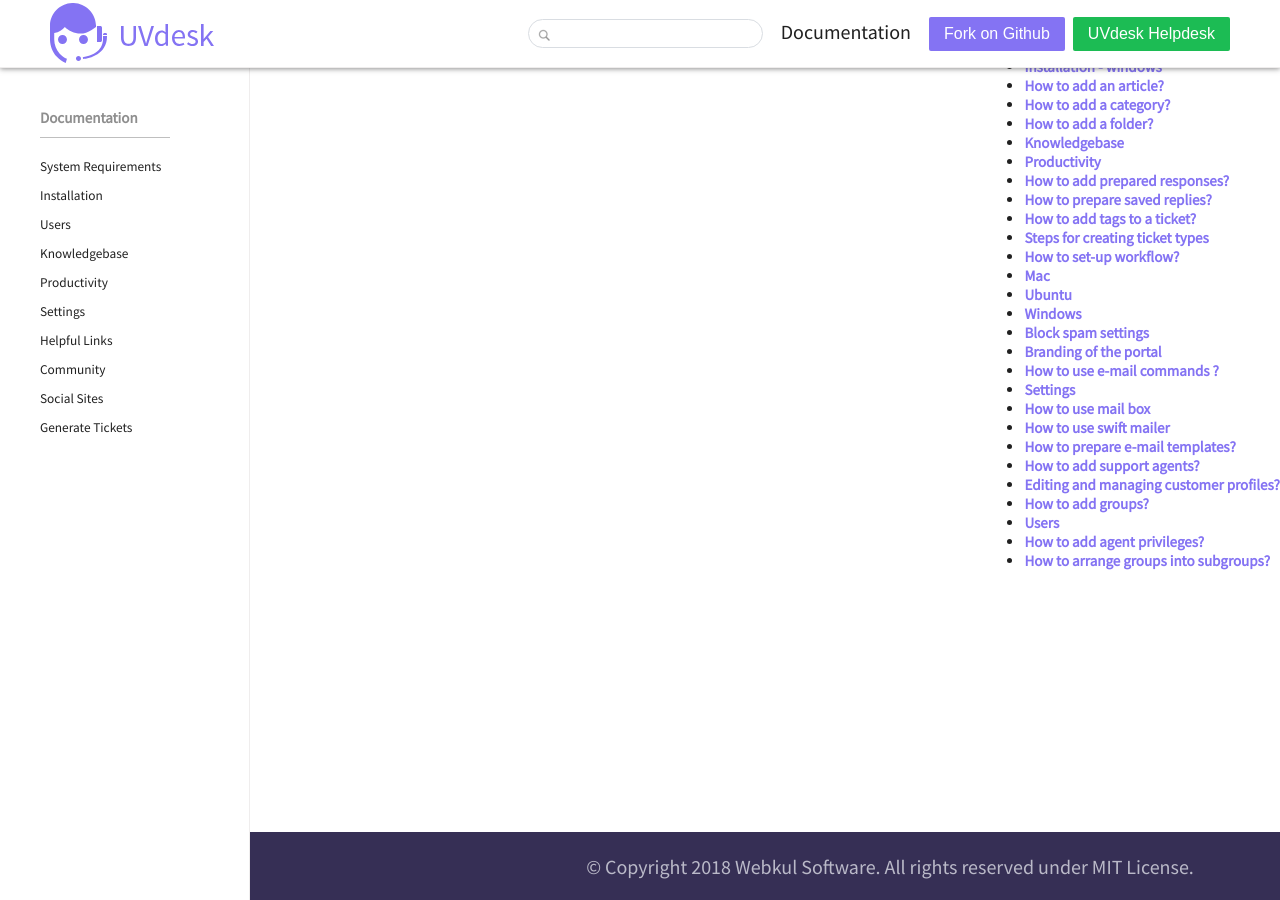
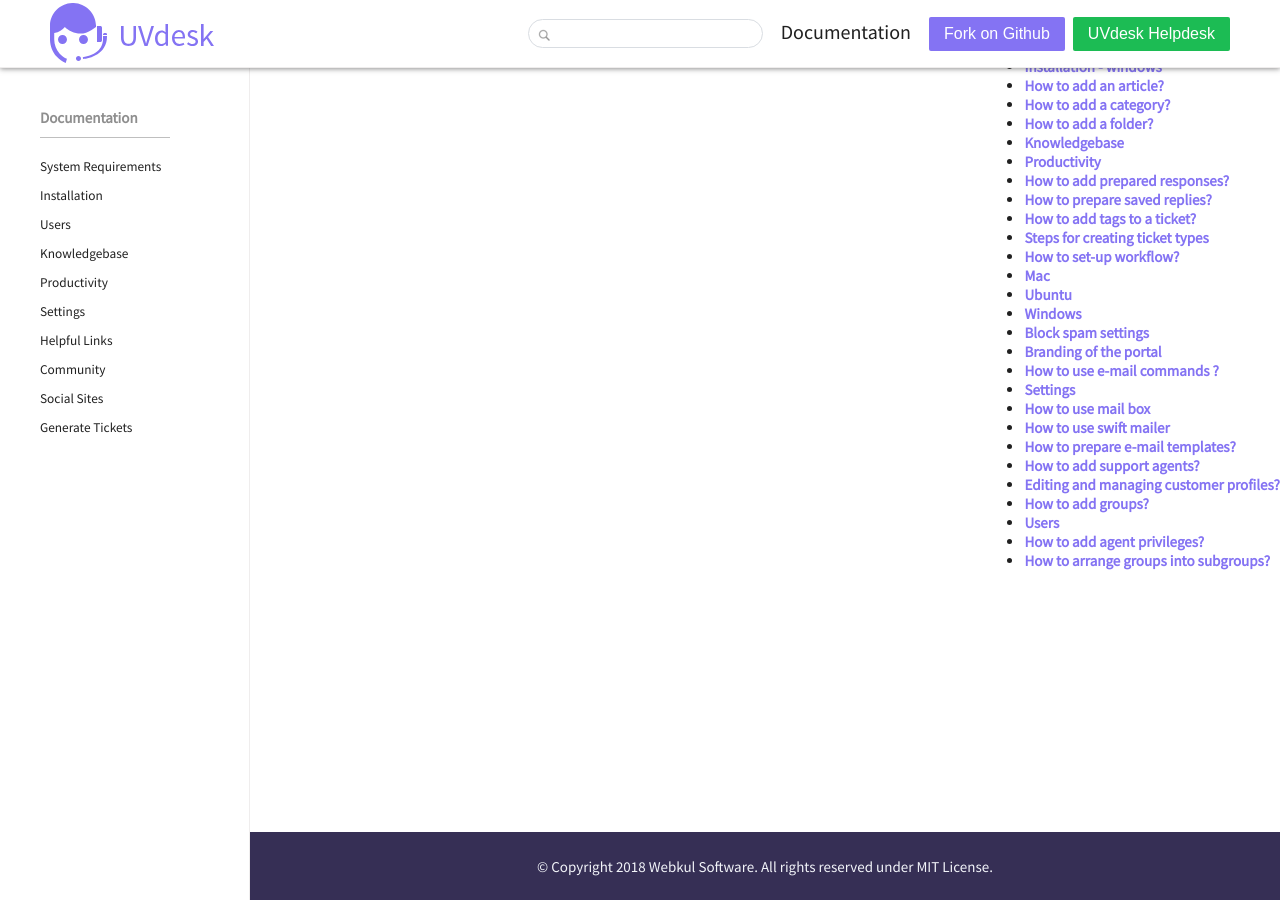
Before and after one commit to uvdesk/uvdesk.github.io, a Jekyll site: the page built from documents.html, in a window 1280 px wide. Built offline with Jekyll 4.4.1, drawn with Linux system fonts in a browser that asks for light colours.

Commit message:
Footer issues and windows resizing issues are now fixed

```diff
--- a/_layouts/component-layout.html
+++ b/_layouts/component-layout.html
@@ -21,9 +21,7 @@
             </div>
             {{ content }}
             <div class="footer">
-                <div class="footer123">
-                    <p> &copy; Copyright 2018 Webkul Software. All rights reserved under MIT License.</p>
-                </div>
+                <span> &copy; Copyright 2018 Webkul Software. All rights reserved under MIT License.</span>
             </div>
             {%- include footer-scripts.html -%}
         </div>
--- a/_layouts/page-home-layout.html
+++ b/_layouts/page-home-layout.html
@@ -18,11 +18,9 @@
         {%- include sidebar.html -%}
         {{ content }}
         <div class="footer">
-            <div class="footer123">
-                <p> &copy; Copyright 2018 Webkul Software. All rights reserved under MIT License.</p>
-            </div>
+            <span> &copy; Copyright 2018 Webkul Software. All rights reserved under MIT License.</span>
+        </div>
         {%- include footer-scripts.html -%}
-        </div>
     </div>
 </body>
 </html>
--- a/_sass/component.scss
+++ b/_sass/component.scss
@@ -54,13 +54,7 @@
     width: 100%;
     position: relative;
     left: var(--hamburger-menu-width);
-}
-
-@media only screen and (max-width: 1000px) {
-    .component-container .footer {
-        left: 0;
-        width: 100vw;
-    }
+    width: calc(100vw - var(--hamburger-menu-width));
 }
 
 @media all and (max-width: 870px) {
@@ -87,4 +81,9 @@
     .component-container .hamburger-menu-icon {
         display: block;
     }
+
+    .component-container .footer {
+        width: 100vw;
+        left: 0;
+    }
 }
--- a/_sass/main.scss
+++ b/_sass/main.scss
@@ -508,19 +508,12 @@
 .footer {
   background-color: var(--footer-background-color);
   text-align: center;
-  padding: var(--header-footer-padding);
-
-  padding-top: var(--footer-tb-padding);
-  padding-bottom: var(--footer-tb-padding);
   height: var(--header-footer-height);
-  display:table;
+  display: flex;
+  flex-flow: column wrap;
+  justify-content: center;
+  align-items: center;
+  span {
+    color: var(--footer-text-color);
+  }
 }
-
-.footer p {
-  color: var(--footer-text-color);
-}
-
-.footer123 {
-  display: table-cell;
-  vertical-align: middle;
-}
```
Also changed, not shown: _includes/footer-scripts.html (+19 -0 lines).
